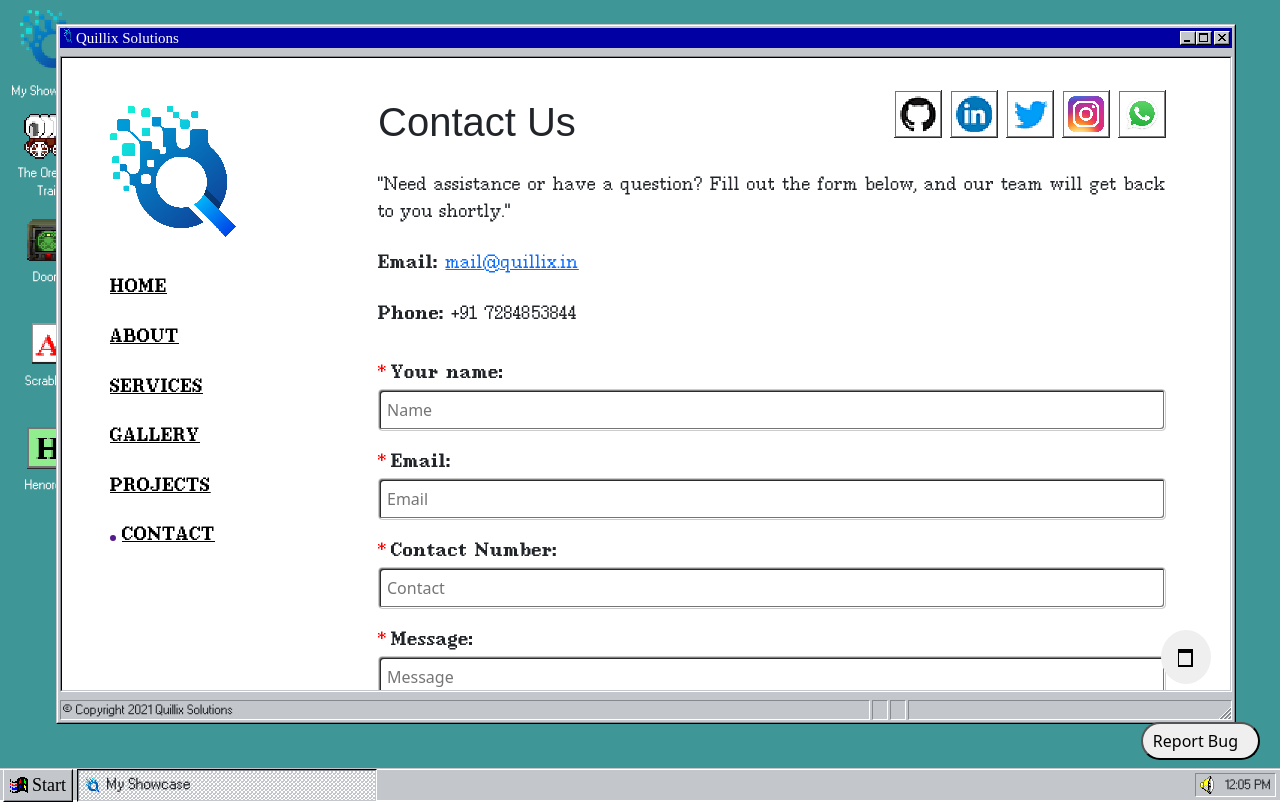
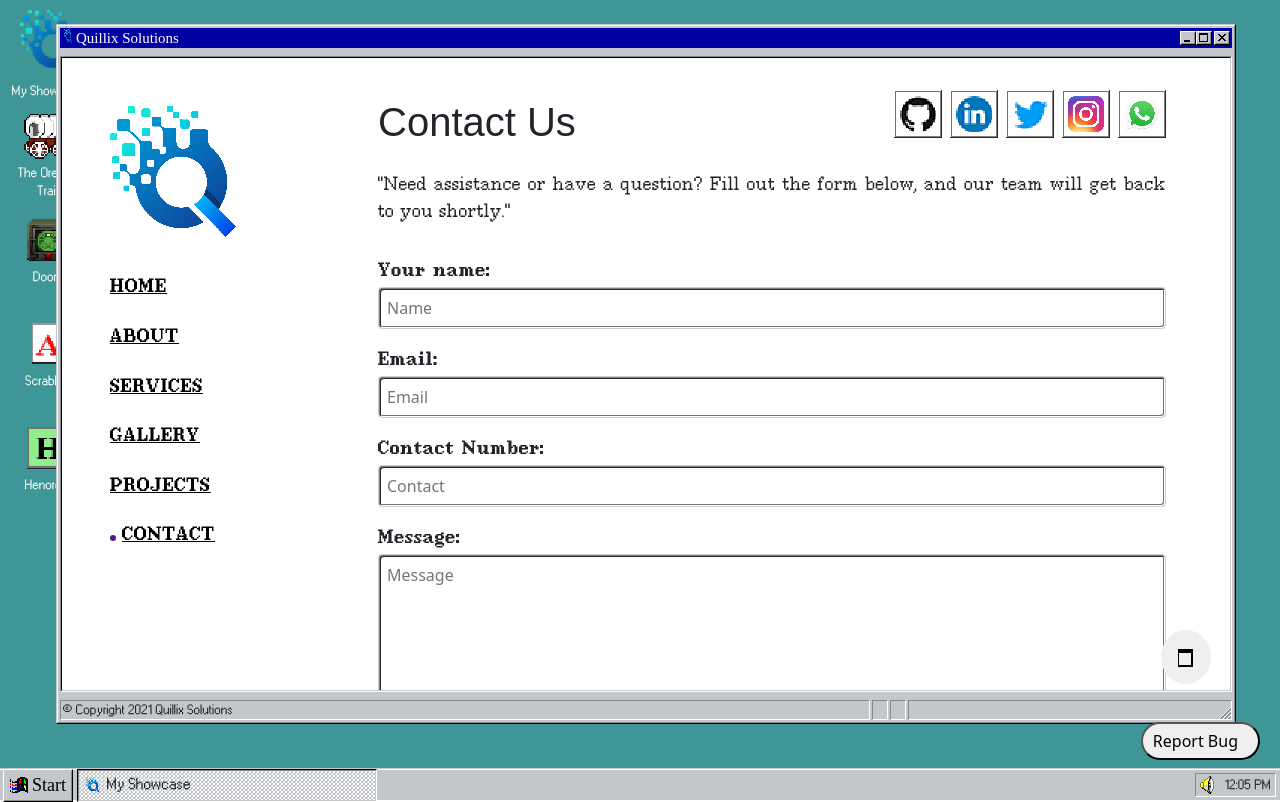
Before and after one commit to devbutani04/portfolio-web-inner, a React (Create React App) app: page /contact in a window 1280 px wide. Built offline with nearby package versions, Linux system fonts and the light colour scheme; a web font is replaced by a local one.

Commit message:
Update Contact.tsx

```diff
--- a/src/components/showcase/Contact.tsx
+++ b/src/components/showcase/Contact.tsx
@@ -1,4 +1,5 @@
 import React, { useEffect, useState } from 'react';
+import emailjs from '@emailjs/browser'; // Import Email.js
 import colors from '../../constants/colors';
 import twitterIcon from '../../assets/pictures/contact-twitter.png';
 import ghIcon from '../../assets/pictures/contact-gh.png';
@@ -10,15 +11,11 @@ import ResumeDownload from './ResumeDownload';
 
 export interface ContactProps {}
 
-// Function to validate email
 const validateEmail = (email: string) => {
-    const re =
-        // eslint-disable-next-line
-        /^(([^<>()\[\]\\.,;:\s@"]+(\.[^<>()\[\]\\.,;:\s@"]+)*)|(".+"))@((\[[0-9]{1,3}\.[0-9]{1,3}\.[0-9]{1,3}\.[0-9]{1,3}\])|(([a-zA-Z\-0-9]+\.)+[a-zA-Z]{2,}))$/;
+    const re = /^[^\s@]+@[^\s@]+\.[^\s@]+$/;
     return re.test(String(email).toLowerCase());
 };
 
-// Utility function to validate the contact number
 const validateContact = (contact: string): boolean => {
     const contactPattern = /^[0-9]{10}$/;
     return contactPattern.test(contact);
@@ -50,65 +47,50 @@ const Contact: React.FC<ContactProps> = (props) => {
     const [formMessageColor, setFormMessageColor] = useState('');
 
     useEffect(() => {
-        if (
-            validateEmail(email) &&
-            validateContact(contact) &&
-            name.length > 0 &&
-            message.length > 0
-        ) {
-            setIsFormValid(true);
-        } else {
-            setIsFormValid(false);
-        }
+        setIsFormValid(validateEmail(email) && validateContact(contact) && name.length > 0 && message.length > 0);
     }, [email, name, message, contact]);
 
-    async function submitForm() {
+    async function submitForm(e: React.FormEvent) {
+        e.preventDefault(); // Prevent page reload
+
         if (!isFormValid) {
             setFormMessage('Form unable to validate, please try again.');
             setFormMessageColor('red');
             return;
         }
+
         try {
             setIsLoading(true);
-            const res = await fetch(
-                '/api/contact',
-                {
-                    method: 'POST',
-                    headers: {
-                        'Content-Type': 'application/json',
-                    },
-                    body: JSON.stringify({
-                        contact,
-                        email,
-                        name,
-                        message,
-                    }),
-                }
-            );
-            const data = (await res.json()) as
-                | {
-                      success: false;
-                      error: string;
-                  }
-                | { success: true };
-            if (data.success) {
+
+            // Email.js configuration
+            const serviceID = "service_s956frg";
+            const templateID = "template_san93us";
+            const publicKey = "VNoSmy5Dxu21t9qqW";
+
+            const emailParams = {
+                from_name: name,
+                from_email: email,
+                contact_number: contact,
+                message: message,
+            };
+
+            const response = await emailjs.send(serviceID, templateID, emailParams, publicKey);
+
+            if (response.status === 200) {
                 setFormMessage(`Message successfully sent. Thank you ${name}!`);
                 setContact('');
                 setEmail('');
                 setName('');
                 setMessage('');
                 setFormMessageColor(colors.blue);
-                setIsLoading(false);
             } else {
-                setFormMessage(data.error);
+                setFormMessage("Failed to send the message. Please try again.");
                 setFormMessageColor(colors.red);
-                setIsLoading(false);
             }
-        } catch (e) {
-            setFormMessage(
-                'There was an error sending your message. Please try again.'
-            );
+        } catch (error) {
+            setFormMessage("There was an error sending your message. Please try again.");
             setFormMessageColor(colors.red);
+        } finally {
             setIsLoading(false);
         }
     }
@@ -127,98 +109,55 @@ const Contact: React.FC<ContactProps> = (props) => {
             <div style={styles.header}>
                 <h1>Contact Us</h1>
                 <div style={styles.socials}>
-                    <SocialBox
-                        icon={ghIcon}
-                        link={'https://github.com/quillixsolutions'}
-                    />
-                    <SocialBox
-                        icon={inIcon}
-                        link={
-                            'http://www.linkedin.com/in/quillix-solutions-b01426313'
-                        }
-                    />
-                    <SocialBox
-                        icon={twitterIcon}
-                        link={'https://x.com/QuillixSolution'}
-                    />
-                    <SocialBox
-                        icon={instaIcon}
-                        link={'https://www.instagram.com/quillixsolvex'}
-                    />
-                    <SocialBox
-                        icon={whatsappIcon}
-                        link={'https://api.whatsapp.com/send/?phone=919227042628&text&type=phone_number&app_absent=0'}
-                    />
+                    <SocialBox icon={ghIcon} link={'https://github.com/quillixsolutions'} />
+                    <SocialBox icon={inIcon} link={'http://www.linkedin.com/in/quillix-solutions-b01426313'} />
+                    <SocialBox icon={twitterIcon} link={'https://x.com/QuillixSolution'} />
+                    <SocialBox icon={instaIcon} link={'https://www.instagram.com/quillixsolvex'} />
+                    <SocialBox icon={whatsappIcon} link={'https://api.whatsapp.com/send/?phone=917284853844'} />
                 </div>
             </div>
+
             <div className="text-block">
                 <p>
-                    "Need assistance or have a question? Fill out the form
-                    below, and our team will get back to you shortly."
-                </p>
-                <br />
-                <p>
-                    <b>Email: </b>
-                    <a href="mail@quillix.in">mail@quillix.in</a>
-                </p>
-                <br />
-                <p>
-                    <b>Phone: </b>
-                    +91 7284853844
+                    "Need assistance or have a question? Fill out the form below, and our team will get back to you shortly."
                 </p>
 
-                <div style={styles.form}>
+                <form onSubmit={submitForm} style={styles.form}>
                     <label>
-                        <p>
-                            {!name && <span style={styles.star}>*</span>}
-                            <b>Your name:</b>
-                        </p>
+                        <p><b>Your name:</b></p>
                     </label>
                     <input
                         style={styles.formItem}
                         type="text"
-                        name="name"
                         placeholder="Name"
                         value={name}
                         onChange={(e) => setName(e.target.value)}
                     />
+
                     <label>
-                        <p>
-                            {!validateEmail(email) && (
-                                <span style={styles.star}>*</span>
-                            )}
-                            <b>Email:</b>
-                        </p>
+                        <p><b>Email:</b></p>
                     </label>
                     <input
                         style={styles.formItem}
                         type="email"
-                        name="email"
                         placeholder="Email"
                         value={email}
                         onChange={(e) => setEmail(e.target.value)}
                     />
+
                     <label>
-                        <p>
-                            {!validateContact(contact) && (
-                                <span style={styles.star}>*</span>
-                            )}
-                            <b>Contact Number:</b>
-                        </p>
+                        <p><b>Contact Number:</b></p>
                     </label>
                     <input
                         style={styles.formItem}
                         type="text"
-                        name="contact"
                         placeholder="Contact"
                         value={contact}
                         onChange={(e) => setContact(e.target.value)}
                     />
+
                     <label>
-                        <p>
-                            {!message && <span style={styles.star}>*</span>}
-                            <b>Message:</b>
-                        </p>
+                        <p><b>Message:</b></p>
                     </label>
                     <textarea
                         name="message"
@@ -227,122 +166,35 @@ const Contact: React.FC<ContactProps> = (props) => {
                         value={message}
                         onChange={(e) => setMessage(e.target.value)}
                     />
+
                     <div style={styles.buttons}>
                         <button
                             className="site-button"
                             style={styles.button}
                             type="submit"
                             disabled={!isFormValid || isLoading}
-                            onMouseDown={submitForm}
                         >
-                            {!isLoading ? (
-                                'Send Message'
-                            ) : (
-                                <p className="loading">Sending</p>
-                            )}
+                            {!isLoading ? 'Send Message' : 'Sending...'}
                         </button>
-                        <div style={styles.formInfo}>
-                            <p
-                                style={Object.assign(
-                                    {},
-                                    { color: formMessageColor }
-                                )}
-                            >
-                                <b>
-                                    <sub>
-                                        {formMessage
-                                            ? `${formMessage}`
-                                            : ' All messages get forwarded straight to my personal email'}
-                                    </sub>
-                                </b>
-                            </p>
-                            <p>
-                                <sub>
-                                    {!isFormValid ? (
-                                        <span>
-                                            <b style={styles.star}>*</b> =
-                                            required
-                                        </span>
-                                    ) : (
-                                        '\xa0'
-                                    )}
-                                </sub>
-                            </p>
-                        </div>
+                        <p style={{ color: formMessageColor }}>
+                            <b><sub>{formMessage ? formMessage : 'All messages get forwarded straight to our email'}</sub></b>
+                        </p>
                     </div>
-                </div>
-                <br />
-                <div>335, The Galleria 2, The Galleria Business Hub, Mahavir Chowk, Yogi Chowk Ground, Chikuwadi, Nana Varachha, Surat, Gujarat 395010</div>
-                <br/>
-                <div>
-                    <iframe
-                        src="https://www.google.com/maps/embed?pb=!1m14!1m8!1m3!1d873.0511089983053!2d72.88570698781841!3d21.218310447016886!3m2!1i1024!2i768!4f13.1!3m3!1m2!1s0x3be04fdb617d26c1%3A0xd6cb2f23923633b8!2sThe%20Galleria%202!5e0!3m2!1sen!2sin!4v1718190090429!5m2!1sen!2sin"
-                        width="100%"
-                        height="500"
-                        loading="lazy"
-                    ></iframe>
-                </div>
+                </form>
             </div>
-
         </div>
     );
 };
 
 const styles: { [key: string]: React.CSSProperties } = {
-    form: {
-        display: 'flex',
-        flexDirection: 'column',
-        marginTop: 32,
-    },
-    formItem: {
-        marginTop: 4,
-        marginBottom: 16,
-        padding: '8px',
-        borderRadius: '4px',
-        border: '1px solid #ccc',
-    },
-    socialImage: {
-        width: 36,
-        height: 36,
-    },
-    buttons: {
-        display: 'flex',
-        justifyContent: 'space-between',
-        alignItems: 'center',
-    },
-    formInfo: {
-        textAlign: 'right',
-        display: 'flex',
-        flexDirection: 'column',
-        alignItems: 'flex-end',
-        paddingLeft: 24,
-    },
-    star: {
-        paddingRight: 4,
-        color: 'red',
-    },
-    button: {
-        minWidth: 184,
-        padding:10
-    },
-    header: {
-        display: 'flex',
-        alignItems: 'flex-end',
-        justifyContent: 'space-between',
-    },
-    socials: {
-        marginBottom: 16,
-        display: 'flex',
-        justifyContent: 'flex-end',
-    },
-    social: {
-        width: 20,
-        height: 20,
-        display: 'flex',
-        justifyContent: 'center',
-        alignItems: 'center',
-        marginLeft: 8,
-    },
+    form: { display: 'flex', flexDirection: 'column', marginTop: 32 },
+    formItem: { marginTop: 4, marginBottom: 16, padding: '8px', borderRadius: '4px', border: '1px solid #ccc' },
+    socialImage: { width: 36, height: 36 },
+    buttons: { display: 'flex', justifyContent: 'space-between', alignItems: 'center' },
+    button: { minWidth: 184, padding: 10 },
+    header: { display: 'flex', alignItems: 'flex-end', justifyContent: 'space-between' },
+    socials: { marginBottom: 16, display: 'flex', justifyContent: 'flex-end' },
+    social: { width: 20, height: 20, display: 'flex', justifyContent: 'center', alignItems: 'center', marginLeft: 8 },
 };
 
 export default Contact;
```
